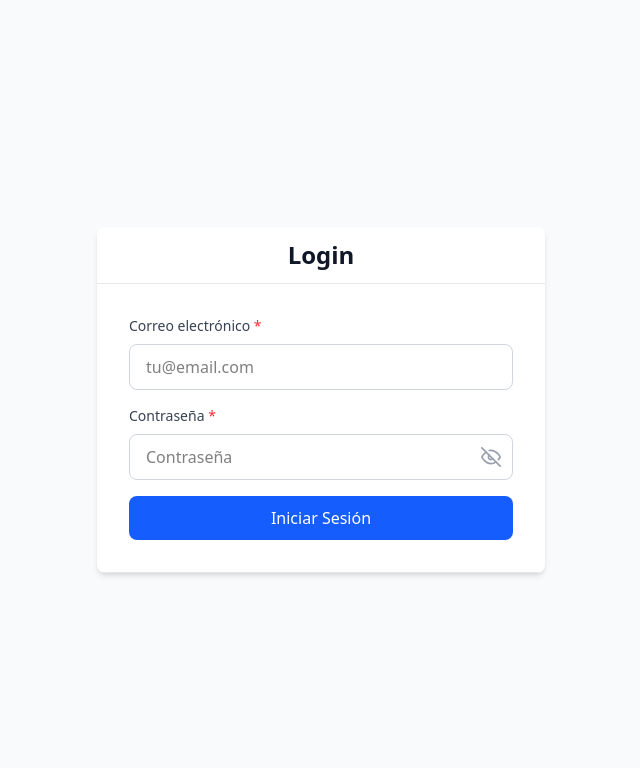
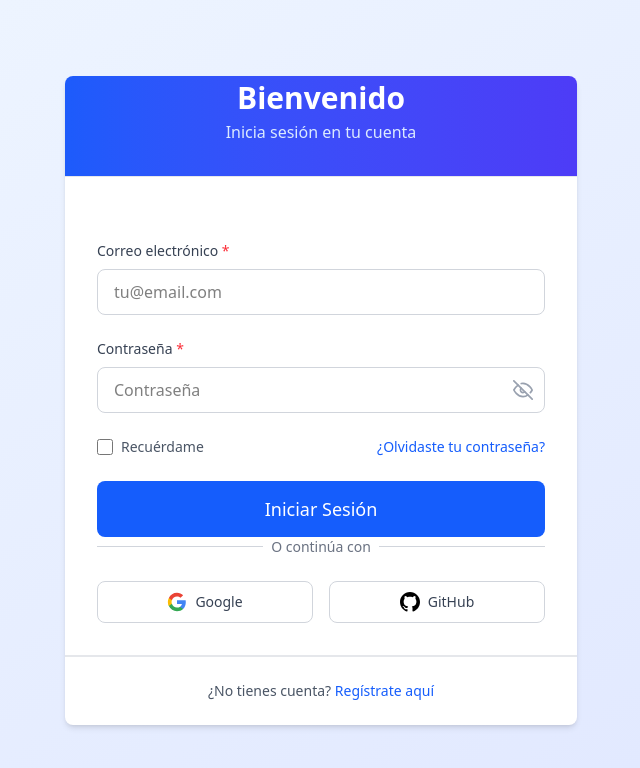
Before and after one commit to carlos98dan/ngsar, an Angular app: page /login in a window 1280 px wide. Shown: the top 768 px of the page, without its empty margins (319-959 px from the left). Built offline with nearby package versions, Linux system fonts and the light colour scheme.

Commit message:
refactor: rediseño login

```diff
--- a/src/app/features/auth/pages/login.html
+++ b/src/app/features/auth/pages/login.html
@@ -1,8 +1,12 @@
-<div class="flex items-center justify-center min-h-screen bg-gray-50">
-  <app-card>
-    <h1 appCardTitle class="text-2xl font-bold p-3 text-center text-gray-900">Login</h1>
+<div class="flex items-center justify-center min-h-screen bg-gradient-to-br from-blue-50 to-indigo-100 p-4">
+  <app-card size="lg">
+    <div appCardTitle
+      class="bg-gradient-to-r from-blue-600 to-indigo-600 text-white p-8 text-center -m-8 mb-0 rounded-t-lg">
+      <h1 class="text-3xl font-bold my-1">Bienvenido</h1>
+      <p class="text-blue-100">Inicia sesión en tu cuenta</p>
+    </div>
 
-    <div class="flex flex-col gap-4">
+    <div class="pt-8 space-y-6">
       <div>
         <app-input label="Correo electrónico" type="email" size="md" placeholder="tu@email.com" [fullWidth]="true"
           [required]="true"></app-input>
@@ -13,8 +17,45 @@
           [required]="true"></app-input>
       </div>
 
-      <app-button label="Iniciar Sesión" variant="primary" size="md" [fullWidth]="true"
+      <div class="flex items-center justify-between">
+        <label class="flex items-center">
+          <input type="checkbox" class="w-4 h-4 rounded border-gray-300 text-blue-600 focus:ring-blue-500" />
+          <span class="ml-2 text-sm text-gray-600">Recuérdame</span>
+        </label>
+        <a href="#" class="text-sm text-blue-600 hover:text-blue-800 transition-colors">¿Olvidaste tu contraseña?</a>
+      </div>
+
+      <app-button label="Iniciar Sesión" variant="primary" size="lg" [fullWidth]="true"
         (clicked)="onLogin()"></app-button>
+
+      <div class="relative">
+        <div class="absolute inset-0 flex items-center">
+          <div class="w-full border-t border-gray-300"></div>
+        </div>
+        <div class="relative flex justify-center text-sm">
+          <span class="px-2 bg-white text-gray-500">O continúa con</span>
+        </div>
+      </div>
+
+      <div class="grid grid-cols-2 gap-4">
+        <button
+          class="flex items-center justify-center gap-2 py-2.5 px-4 border border-gray-300 rounded-lg hover:bg-gray-50 transition-colors">
+          <img src="/assets/icons/google.svg" alt="Google" class="w-5 h-5" />
+          <span class="text-sm font-medium text-gray-700">Google</span>
+        </button>
+        <button
+          class="flex items-center justify-center gap-2 py-2.5 px-4 border border-gray-300 rounded-lg hover:bg-gray-50 transition-colors">
+          <img src="/assets/icons/github.svg" alt="GitHub" class="w-5 h-5" />
+          <span class="text-sm font-medium text-gray-700">GitHub</span>
+        </button>
+      </div>
+    </div>
+
+    <div appCardFooter class="border-t border-gray-200 p-6 text-center">
+      <p class="text-sm text-gray-600">
+        ¿No tienes cuenta?
+        <a href="#" class="text-blue-600 hover:text-blue-800 font-medium transition-colors">Regístrate aquí</a>
+      </p>
     </div>
   </app-card>
 </div>
```
Also changed, not shown: public/assets/icons/github.svg (added), public/assets/icons/google.svg (added).
